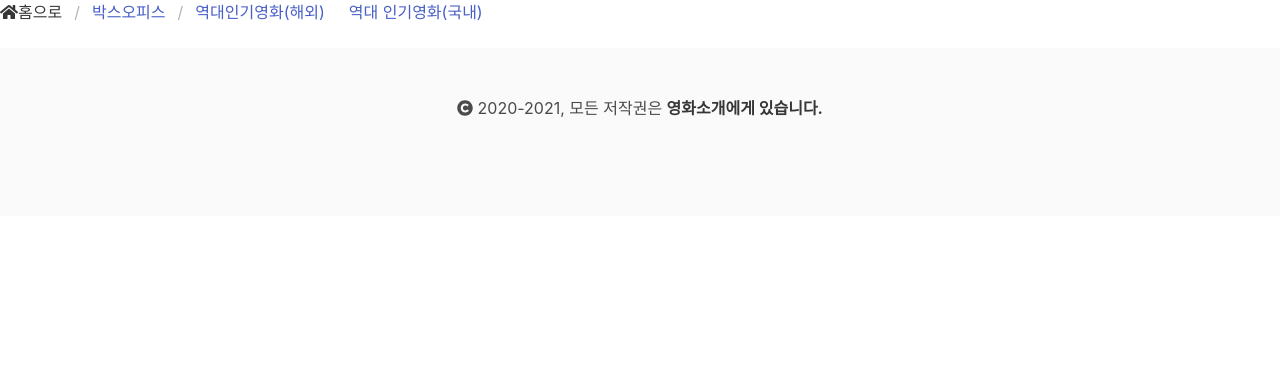
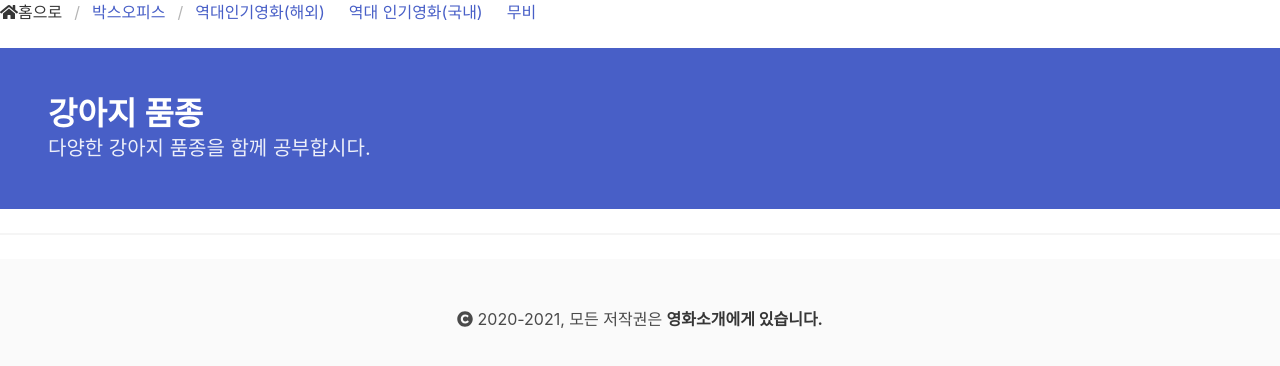
Before and after one commit to sunbrun1/jstory, a Nuxt app: page /movies in a window 1280 px wide. Shown: the top 366 px of the page. Built offline with nearby package versions, Linux system fonts and the light colour scheme.

Commit message:
add movies.vue

```diff
--- a/layouts/default.vue
+++ b/layouts/default.vue
@@ -6,6 +6,7 @@
         <li><nuxt-link to="/">박스오피스</nuxt-link></li>
         <li><nuxt-link to="/">역대인기영화(해외)</nuxt-link></li>
         <nuxt-link to="/bestMovies"> 역대 인기영화(국내) </nuxt-link>
+        <nuxt-link to="/movies"> 무비 </nuxt-link>
       </ul>
     </nav>
     <nuxt/>
--- /dev/null
+++ b/pages/movies.vue
@@ -0,0 +1,17 @@
+<template>
+    <div>
+        <section class="hero is-link">
+            <div class="hero-body">
+                <p class="title"> 강아지 품종 </p>
+                <p class="subtitle"> 다양한 강아지 품종을 함께 공부합시다. </p>
+
+            </div>
+        </section>
+        <hr>
+        <section class="columns">
+            <div class="column"></div>
+            <div class="column"></div>
+        </section>
+
+    </div>
+</template>
```
Also changed, not shown: 1 other file (tests, documents, lock files or other folders).
